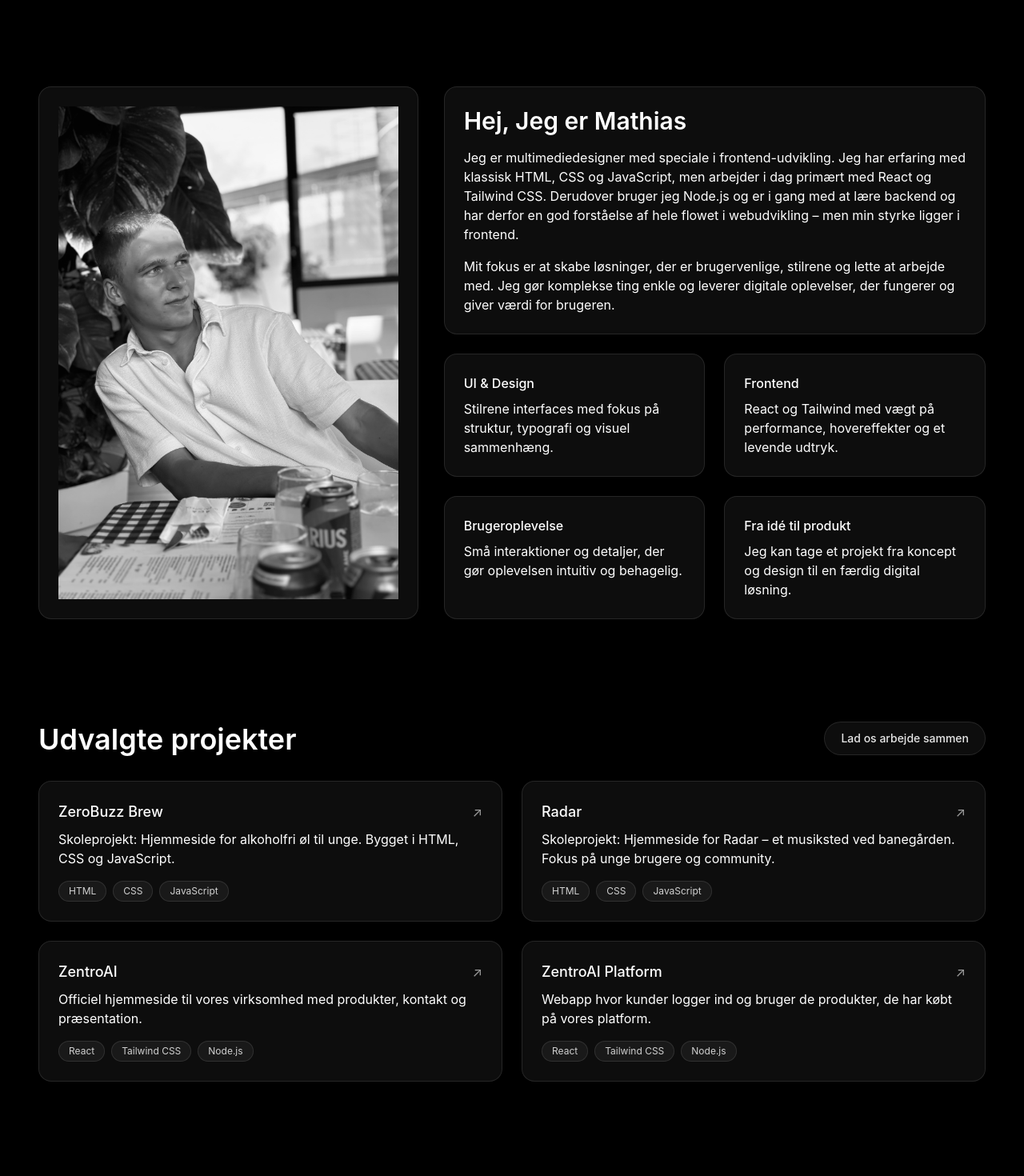
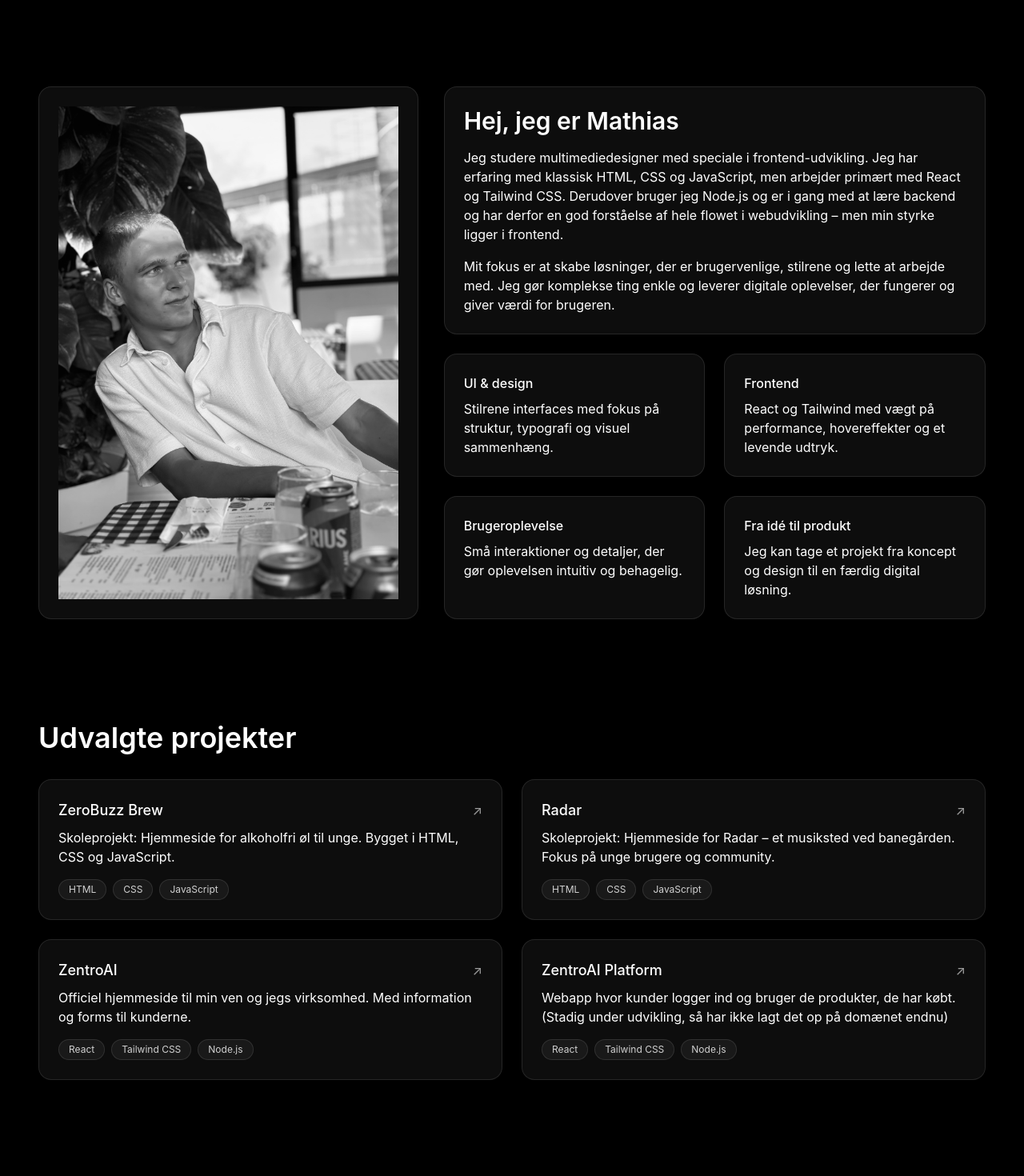
Before and after one commit to mathiaslyhr/Portfolio, a React (Vite) app: page / in a window 1280 px wide. Shown: the part 820-2290 px from the top of the page at 80% size. Built offline with nearby package versions, Linux system fonts and the light colour scheme.

Commit message:
rettet tekst og fjernet kontakt mig knap

```diff
--- a/src/components/About.jsx
+++ b/src/components/About.jsx
@@ -25,11 +25,11 @@ export default function About() {
         <div className="md:col-span-7 flex flex-col gap-5 md:gap-6">
         <div className="card flex-1">
   <h2 className="text-2xl sm:text-3xl text-white font-semibold">
-    Hej, Jeg er Mathias
+    Hej, jeg er Mathias
   </h2>
   <p className="p mt-3 sm:mt-4">
-    Jeg er multimediedesigner med speciale i frontend-udvikling. Jeg har erfaring
-    med klassisk HTML, CSS og JavaScript, men arbejder i dag primært med React og
+    Jeg studere multimediedesigner med speciale i frontend-udvikling. Jeg har erfaring
+    med klassisk HTML, CSS og JavaScript, men arbejder primært med React og
     Tailwind CSS. Derudover bruger jeg Node.js og er i gang med at lære backend og har derfor
     en god forståelse af hele flowet i webudvikling – men min styrke ligger i frontend.
   </p>
@@ -42,7 +42,7 @@ export default function About() {
 
           <div className="grid sm:grid-cols-2 gap-5 md:gap-6 flex-1">
             {[
-                ['UI & Design', 'Stilrene interfaces med fokus på struktur, typografi og visuel sammenhæng.'],
+                ['UI & design', 'Stilrene interfaces med fokus på struktur, typografi og visuel sammenhæng.'],
                 ['Frontend', 'React og Tailwind med vægt på performance, hovereffekter og et levende udtryk.'],
                 ['Brugeroplevelse', 'Små interaktioner og detaljer, der gør oplevelsen intuitiv og behagelig.'],
                 ['Fra idé til produkt', 'Jeg kan tage et projekt fra koncept og design til en færdig digital løsning.'],
--- a/src/components/Projects.jsx
+++ b/src/components/Projects.jsx
@@ -16,13 +16,13 @@ const data = [
   },
   {
     title: 'ZentroAI',
-    desc: 'Officiel hjemmeside til vores virksomhed med produkter, kontakt og præsentation.',
+    desc: 'Officiel hjemmeside til min ven og jegs virksomhed. Med information og forms til kunderne.',
     tags: ['React', 'Tailwind CSS', 'Node.js'],
     link: 'https://zentroai.dk'
   },
   {
     title: 'ZentroAI Platform',
-    desc: 'Webapp hvor kunder logger ind og bruger de produkter, de har købt på vores platform.',
+    desc: 'Webapp hvor kunder logger ind og bruger de produkter, de har købt.(Stadig under udvikling, så har ikke lagt det op på domænet endnu) ',
     tags: ['React', 'Tailwind CSS', 'Node.js'],
     link: 'https://app.zentroai.dk'
   }
@@ -33,9 +33,6 @@ export default function Projects() {
     <Section id="projekter" enterFrom="left">
       <div className="flex items-end justify-between">
         <h2 className="text-white text-3xl md:text-4xl font-semibold">Udvalgte projekter</h2>
-        <a href="#kontakt" className="hidden md:inline-flex btn-ghost">
-          Lad os arbejde sammen
-        </a>
       </div>
       <div className="grid md:grid-cols-2 gap-6 mt-8">
         {data.map((p, i) => {
--- a/src/pages/Radar.jsx
+++ b/src/pages/Radar.jsx
@@ -11,7 +11,7 @@ export default function Radar() {
             Mit første skoleprojekt, for spillestedet Radar ved banegården. Målet var at få flere unge til
             at engagere sig og støtte stedet. Jeg udviklede en webplatform inspireret af sociale
             medier, hvor man kunne se månedens kunstner, uploade billeder, vælge notifikationer
-            og tilmelde sig medlemskab.
+            og tilmelde sig medlemskab. Der er dog lidt fejl, ved nogle billeder der ikke virker og små andre ting.
           </p>
         </div>
 
```
Also changed, not shown: 2 other files (tests, documents, lock files or other folders).
